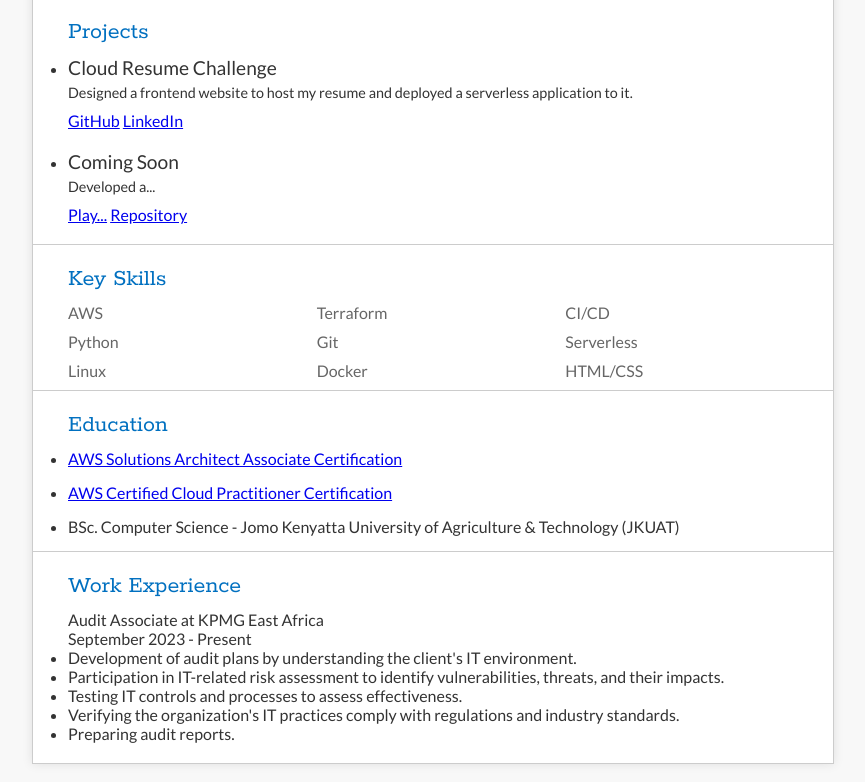
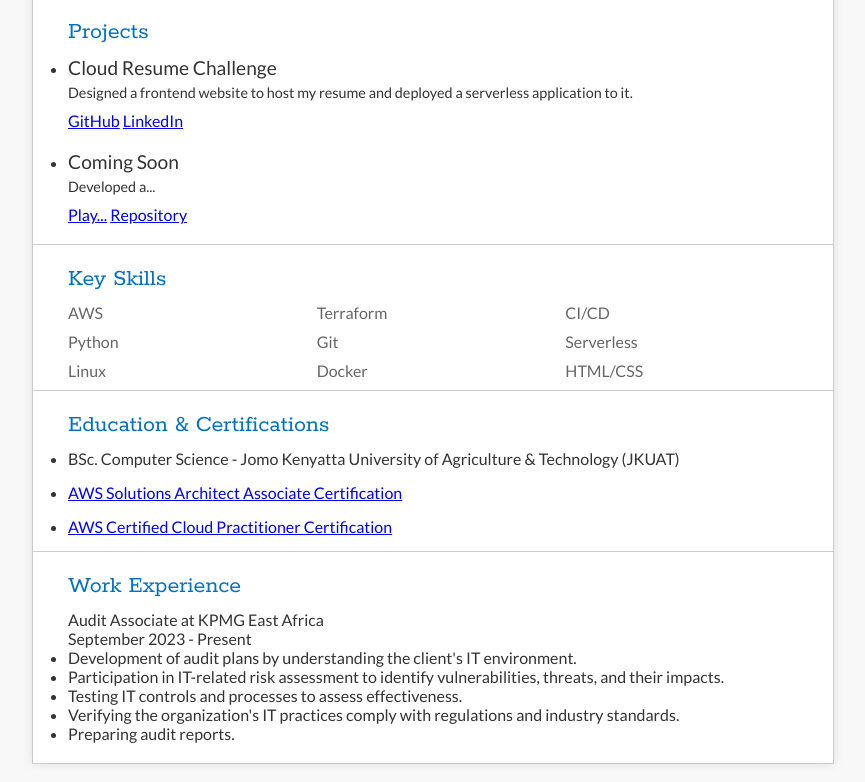
Before and after one commit to kkkarira/aws1, a plain HTML site: page index.html in a window 1280 px wide. Shown: the part 530-1312 px from the top of the page, without its empty margins (207-1072 px from the left). Drawn offline with Linux system fonts and the light colour scheme; no server answers.

Commit message:
Update index.html
Swapped education ad certifications

```diff
--- a/index.html
+++ b/index.html
@@ -75,11 +75,11 @@
         </section>
 
         <section class="education">
-            <h1>Education</h1>
+            <h1>Education & Certifications</h1>
             <ul class="education-list">
+		<li>BSc. Computer Science - Jomo Kenyatta University of Agriculture & Technology (JKUAT)</li>
                 <li><a href="https://www.credly.com/badges/96cc4733-77bd-403e-bf05-80b95bd64f9d/public_url" target="_blank">AWS Solutions Architect Associate Certification</a></li>
                 <li><a href="https://www.credly.com/badges/7590021a-f5b8-43a5-9ff7-84203449e51f/public_url" target="_blank">AWS Certified Cloud Practitioner Certification</a></li>
-                <li>BSc. Computer Science - Jomo Kenyatta University of Agriculture & Technology (JKUAT)</li>
             </ul>
         </section>
 
```
